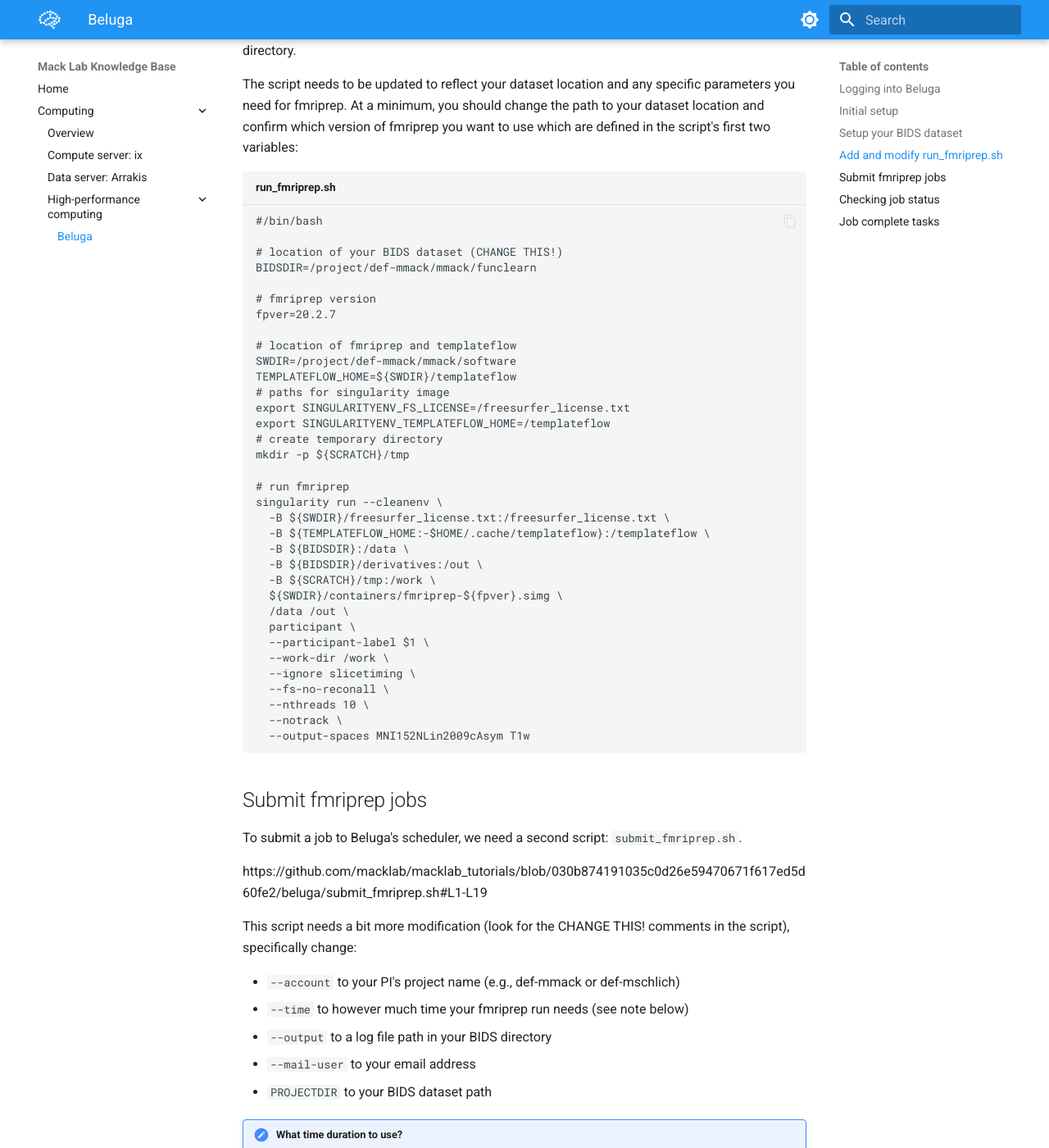
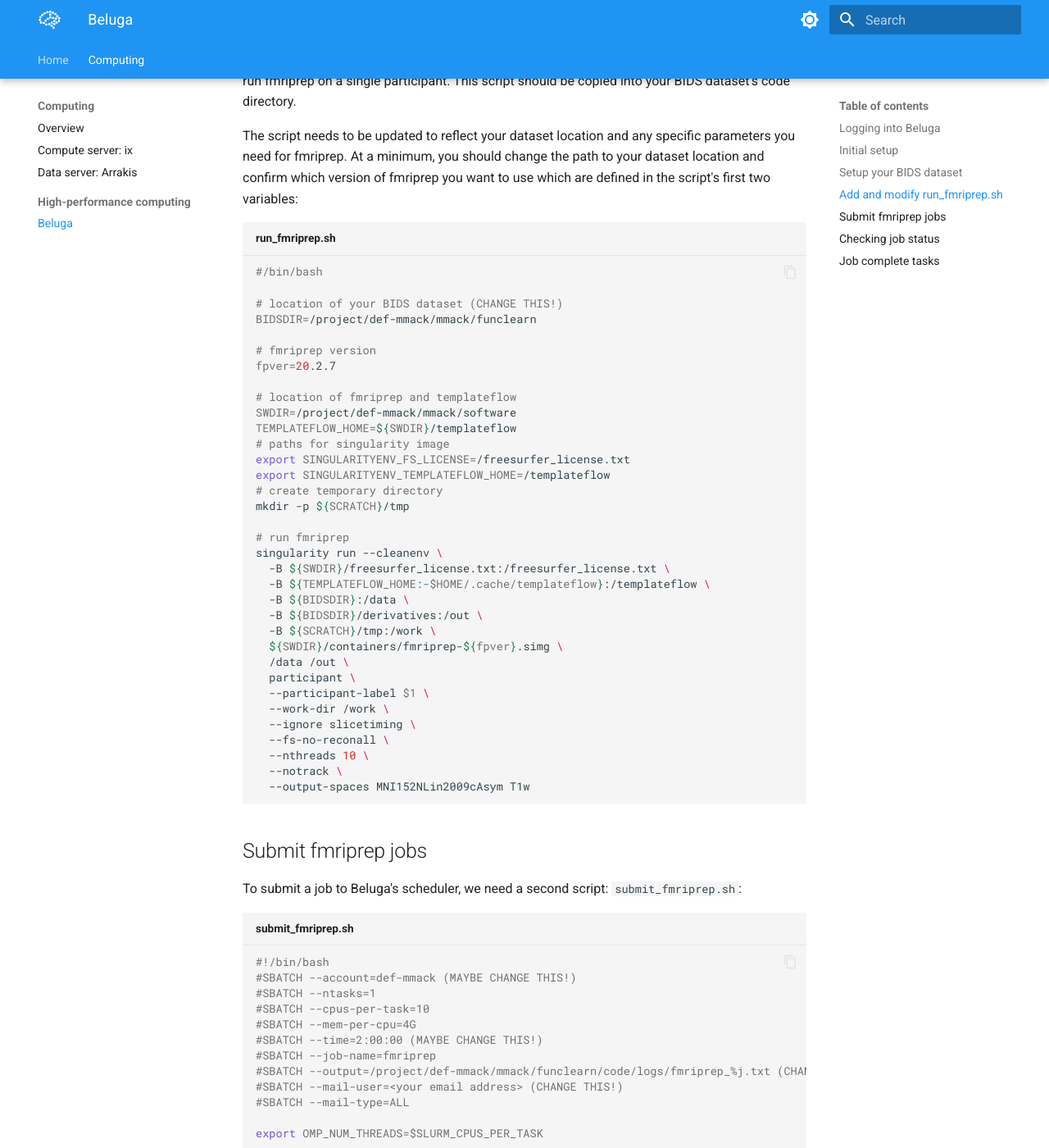
Before and after one commit to macklab/manual, an MkDocs documentation site: the page built from docs/beluga.md, in a window 1280 px wide and 1400 px high, scrolled down 1437 px. Shown: the whole window at 82% size. Built offline with MkDocs 1.6.1 and Material for MkDocs 9.7.7, drawn with Linux system fonts in a browser that asks for light colours; some of the changed text lies outside the part shown.

Commit message:
so many changes

````diff
--- a/docs/beluga.md
+++ b/docs/beluga.md
@@ -5,7 +5,9 @@
 ## Logging into Beluga
 Beluga uses the same login credentials as all of the Alliance systems. You can access the login node with SSH via the command line or Visual Studio Code:
 
-`ssh <username>@beluga.computecanada.ca`
+``` bash
+$ ssh <username>@beluga.computecanada.ca
+```
 
 Setting up [SSH keys through the CCDB](https://docs.alliancecan.ca/wiki/SSH_Keys) is highly recommended so you don't have to worry about entering passwords.
 
@@ -25,7 +27,7 @@ The `run_fmriprep.sh` script included here is an example of how to make the sing
 
 The script needs to be updated to reflect your dataset location and any specific parameters you need for fmriprep. At a minimum, you should change the path to your dataset location and confirm which version of fmriprep you want to use which are defined in the script's first two variables:
 
-``` title="run_fmriprep.sh"
+``` bash title="run_fmriprep.sh"
 #/bin/bash
 
 # location of your BIDS dataset (CHANGE THIS!)
@@ -63,11 +65,31 @@ singularity run --cleanenv \
 ```
 
 ## Submit fmriprep jobs
-To submit a job to Beluga's scheduler, we need a second script: `submit_fmriprep.sh`.
+To submit a job to Beluga's scheduler, we need a second script: `submit_fmriprep.sh`:
 
-https://github.com/macklab/macklab_tutorials/blob/030b874191035c0d26e59470671f617ed5d60fe2/beluga/submit_fmriprep.sh#L1-L19
+``` bash title='submit_fmriprep.sh'
+#!/bin/bash
+#SBATCH --account=def-mmack (MAYBE CHANGE THIS!)
+#SBATCH --ntasks=1
+#SBATCH --cpus-per-task=10
+#SBATCH --mem-per-cpu=4G
+#SBATCH --time=2:00:00 (MAYBE CHANGE THIS!)
+#SBATCH --job-name=fmriprep
+#SBATCH --output=/project/def-mmack/mmack/funclearn/code/logs/fmriprep_%j.txt (CHANGE THIS!)
+#SBATCH --mail-user=<your email address> (CHANGE THIS!)
+#SBATCH --mail-type=ALL
 
-This script needs a bit more modification (look for the CHANGE THIS! comments in the script), specifically change:
+export OMP_NUM_THREADS=$SLURM_CPUS_PER_TASK
+
+module load singularity
+
+# location of your BIDS dataset (CHANGE THIS!)
+PROJDIR=/project/def-mmack/mmack/funclearn
+
+${PROJDIR}/code/run_fmriprep.sh $1
+```
+
+This script needs a bit more modification (look for the CHANGE THIS! comments in the code above), specifically change:
 
 * `--account` to your PI's project name (e.g., def-mmack or def-mschlich)
 * `--time` to however much time your fmriprep run needs (see note below)
@@ -80,7 +102,10 @@ This script needs a bit more modification (look for the CHANGE THIS! comments in
 
 With both of scripts updated and copied to your BIDS dataset's code directory, you should be all set to submit a job. To do so, while logged into Beluga, go to your BIDS directory and run the submit_fmriprep.sh script with a specific participant number, e.g.:
 
-`sbatch code/submit_fmriprep.sh 100`
+``` bash
+$ sbatch code/submit_fmriprep.sh 100
+```
+
 
 If all goes well, a job will be added to the queue.
 
@@ -89,7 +114,9 @@ There are a few tools for checking the status of running jobs. To get general st
 
 You can also watch a running job by attaching to the node with `srun` and running htop. First, run `sq` to get the jobid (i.e., first column of the `sq` output). Then, run:
 
-`srun --jobid 123456 --pty htop -u $USER`
+``` bash
+$ srun --jobid 123456 --pty htop -u $USER
+```
 
 ## Job complete tasks
 Once your job finishes, copy the fmriprep output in the derivaties folder back to your computer, Arrakis/Trellis, or ix. Finally, remove those files from Beluga, especially if you're using lab project space!
--- a/mkdocs.yml
+++ b/mkdocs.yml
@@ -26,11 +26,12 @@ theme:
         name: Switch to light mode
   features:
     - navigation.instant
-    #- navigation.tabs
-    #- navigation.tabs.sticky
-    #- navigation.sections
+    - navigation.tabs
+    - navigation.tabs.sticky
+    - navigation.sections
     - navigation.expand
-    #- navigation.top
+    #- navigation.indexes
+    - navigation.top
     - toc.follow
     - content.code.copy
 
@@ -40,6 +41,11 @@ markdown_extensions:
   - tables
   - pymdownx.details
   - pymdownx.snippets
+  - pymdownx.inlinehilite
+  - pymdownx.highlight:
+      anchor_linenums: true
+      line_spans: __span
+      pygments_lang_class: true
   - pymdownx.emoji:
       emoji_index: !!python/name:materialx.emoji.twemoji
       emoji_generator: !!python/name:materialx.emoji.to_svg
````
